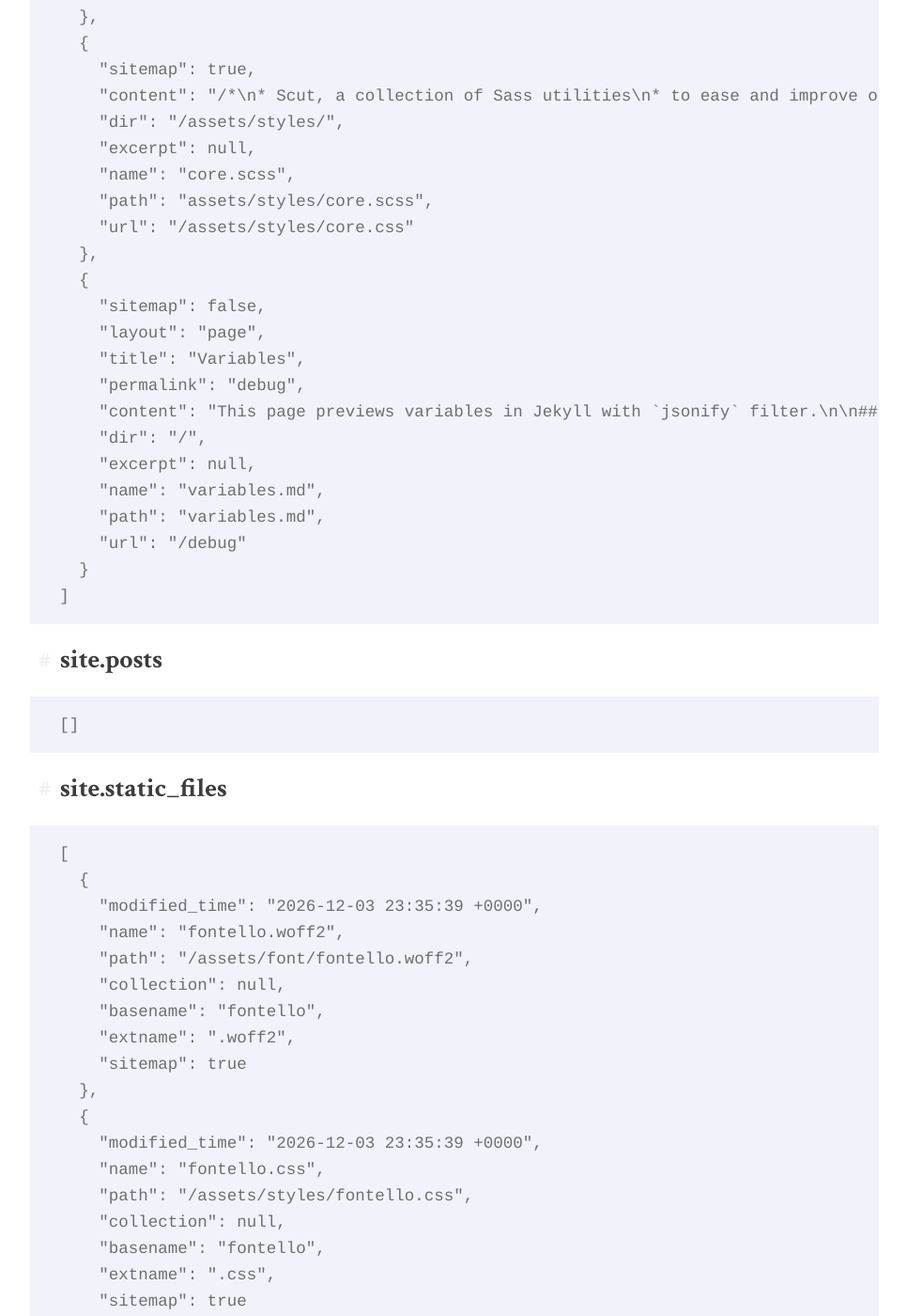
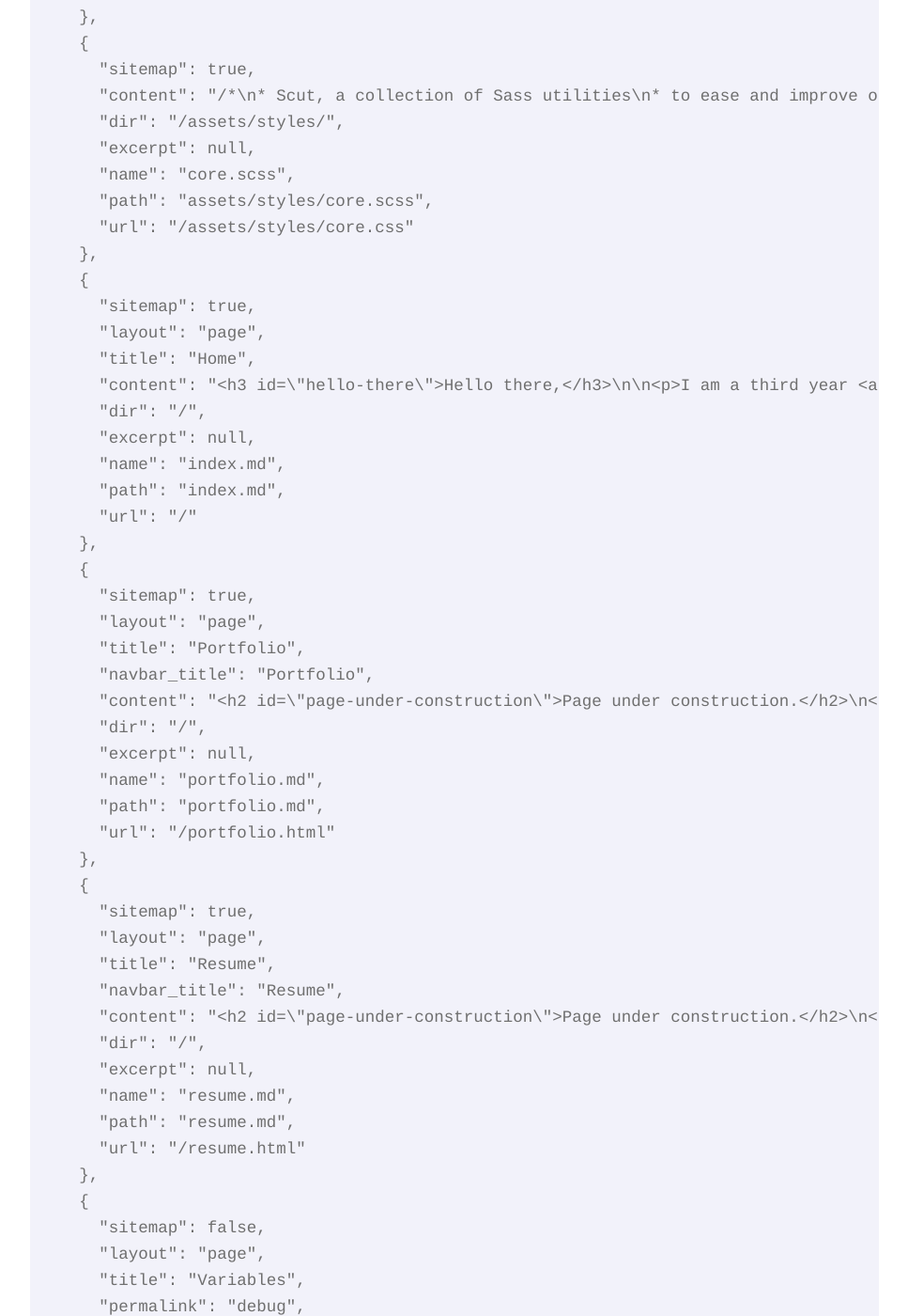
Before and after one commit to shihlings/website, a Jekyll site: the page built from variables.md, in a window 1280 px wide and 1400 px high, scrolled down 1230 px. Shown: the whole window at 94% size, without its empty margins (156-1123 px from the left). Built offline with Jekyll 4.4.1, drawn with Linux system fonts in a browser that asks for light colours; some of the changed text lies outside the part shown.

Commit message:
Created Home, Portfolio, Resume pages

```diff
--- a/_config.yml
+++ b/_config.yml
@@ -1,4 +1,4 @@
-version: 1.1.0
+version: 1.1.1
 title: Shih-Ling Shen
 email:  shihling.shen@icloud.com
 description: > # this means to ignore newlines until "baseurl:"
--- /dev/null
+++ b/portfolio.md
@@ -0,0 +1,8 @@
+---
+layout: page
+title: Portfolio
+navbar_title: Portfolio
+---
+
+## Page under construction.
+Check back later.
--- /dev/null
+++ b/resume.md
@@ -0,0 +1,8 @@
+---
+layout: page
+title: Resume
+navbar_title: Resume
+---
+
+## Page under construction.
+Check back later. [See the pdf version of my resume here.](https://shihlings.github.io/media/appendices/resume.pdf){:target="_blank"}
```
Also changed, not shown: index.md (added, +10 -0 lines).
